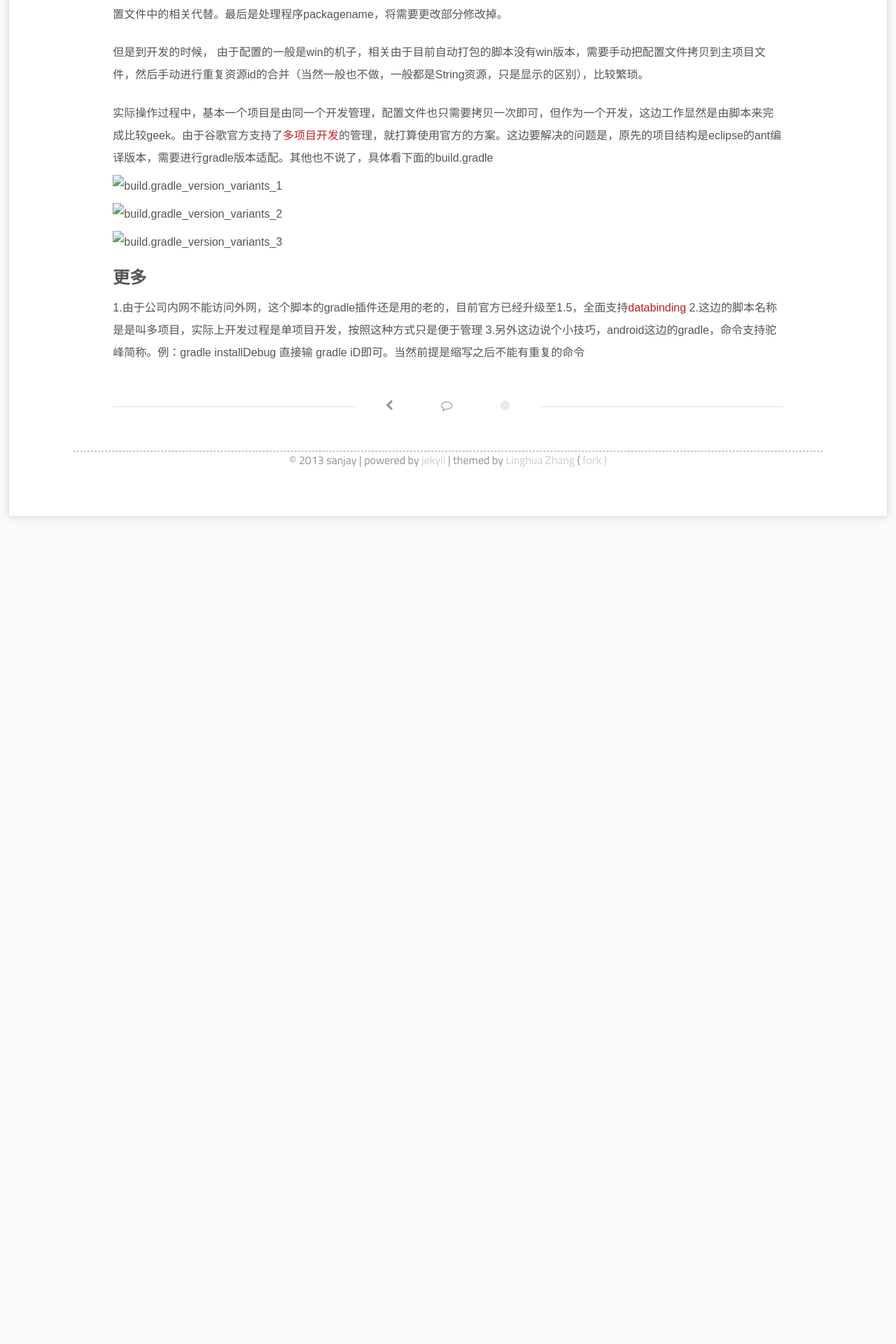
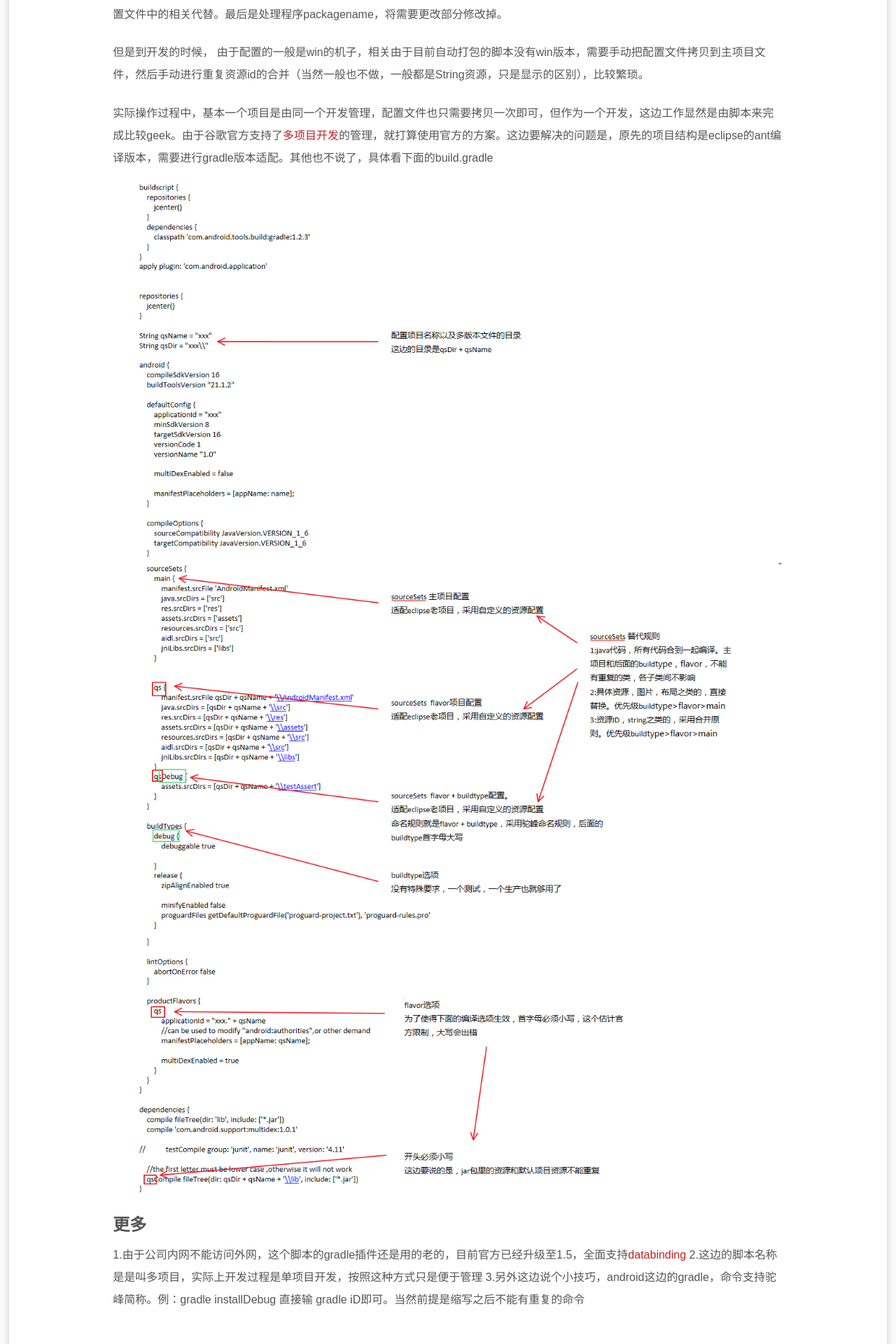
Before and after one commit to SanjayZhang/jekyll_blog, a Jekyll site: the page built from _posts/2015-12-07-configure-build.gradle-support-for-flavors-with-eclipse-version.markdown, in a window 1280 px wide. Shown: the part 571-2491 px from the top of the page at 70% size. Built offline with Jekyll 4.4.1, drawn with Linux system fonts in a browser that asks for light colours; some web fonts are replaced; Markdown is read by kramdown in place of the engine named in the settings; before the commit the page ends 1320 px from its top, so only the background shows below that.

Commit message:
modify path

```diff
--- a/_posts/2015-12-07-configure-build.gradle-support-for-flavors-with-eclipse-version.markdown
+++ b/_posts/2015-12-07-configure-build.gradle-support-for-flavors-with-eclipse-version.markdown
@@ -21,9 +21,9 @@ tags:
 但是到开发的时候， 由于配置的一般是win的机子，相关由于目前自动打包的脚本没有win版本，需要手动把配置文件拷贝到主项目文件，然后手动进行重复资源id的合并（当然一般也不做，一般都是String资源，只是显示的区别），比较繁琐。
 
 实际操作过程中，基本一个项目是由同一个开发管理，配置文件也只需要拷贝一次即可，但作为一个开发，这边工作显然是由脚本来完成比较geek。由于谷歌官方支持了[多项目开发](https://developer.android.com/tools/building/plugin-for-gradle.html)的管理，就打算使用官方的方案。这边要解决的问题是，原先的项目结构是eclipse的ant编译版本，需要进行gradle版本适配。其他也不说了，具体看下面的build.gradle
-![build.gradle_version_variants_1](/media/2015/12/07/build_gradle_version_variants_1.png)
-![build.gradle_version_variants_2](/media/2015/12/07/build_gradle_version_variants_2.png)
-![build.gradle_version_variants_3](/media/2015/12/07/build_gradle_version_variants_3.png)
+![build.gradle_version_variants_1](/media/files/2015/12/07/build_gradle_version_variants_1.png)
+![build.gradle_version_variants_2](/media/files/2015/12/07/build_gradle_version_variants_2.png)
+![build.gradle_version_variants_3](/media/files/2015/12/07/build_gradle_version_variants_3.png)
 
 
 更多
```
Also changed, not shown: media/files/2015/12/07/test.png (deleted).
